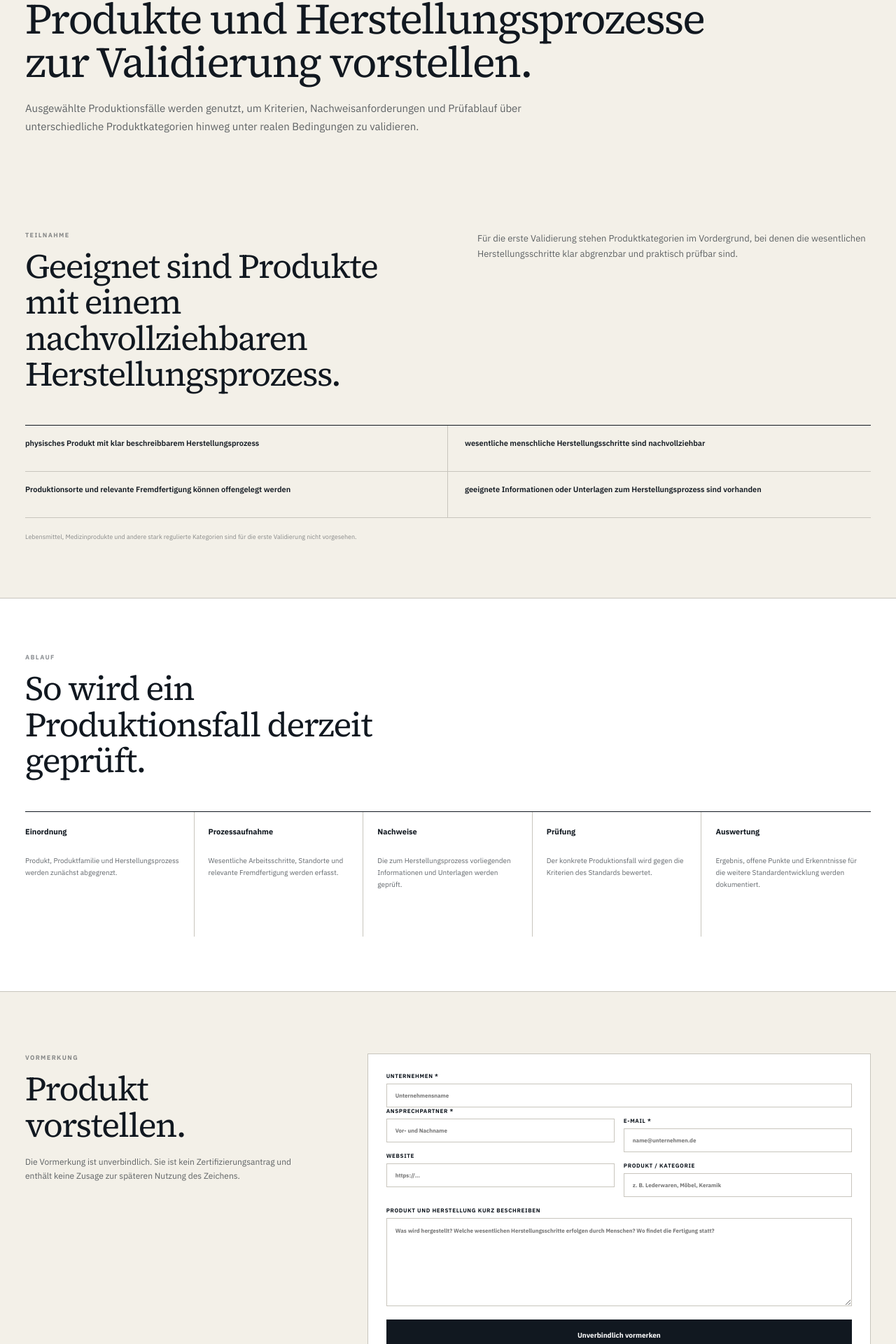
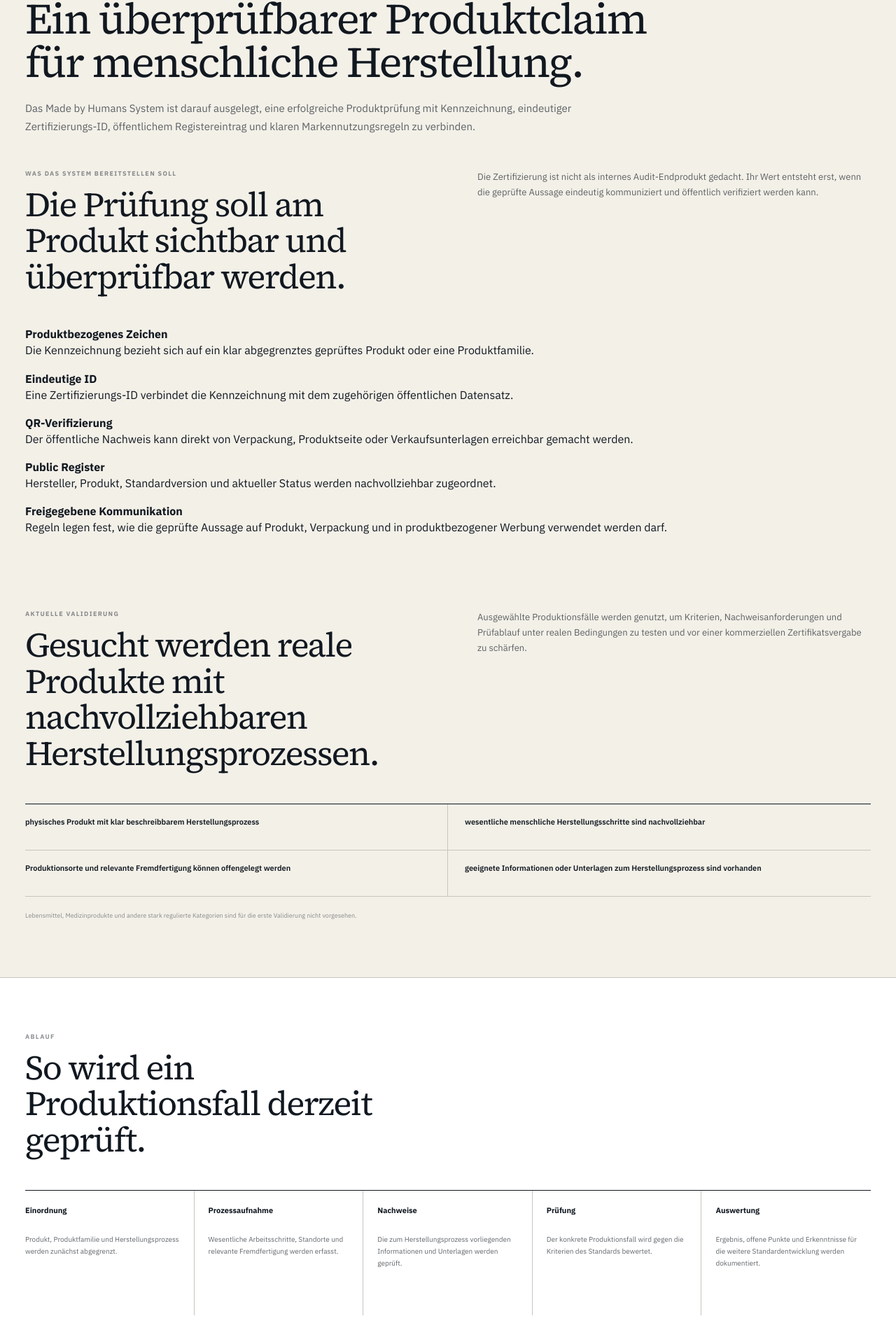
Before and after one commit to dennis-glaser-coder/human-certification-web, a Next.js app: page /fuer-hersteller in a window 1280 px wide. Shown: the part 186-2106 px from the top of the page at 70% size. Built offline with nearby package versions, Linux system fonts and the light colour scheme.

Commit message:
Strengthen manufacturer value proposition

```diff
--- a/src/app/fuer-hersteller/page.js
+++ b/src/app/fuer-hersteller/page.js
@@ -14,6 +14,14 @@ const initialForm = {
   message: '',
   company_website: '',
 };
+
+const benefits = [
+  ['Produktbezogenes Zeichen', 'Die Kennzeichnung bezieht sich auf ein klar abgegrenztes geprüftes Produkt oder eine Produktfamilie.'],
+  ['Eindeutige ID', 'Eine Zertifizierungs-ID verbindet die Kennzeichnung mit dem zugehörigen öffentlichen Datensatz.'],
+  ['QR-Verifizierung', 'Der öffentliche Nachweis kann direkt von Verpackung, Produktseite oder Verkaufsunterlagen erreichbar gemacht werden.'],
+  ['Public Register', 'Hersteller, Produkt, Standardversion und aktueller Status werden nachvollziehbar zugeordnet.'],
+  ['Freigegebene Kommunikation', 'Regeln legen fest, wie die geprüfte Aussage auf Produkt, Verpackung und in produktbezogener Werbung verwendet werden darf.'],
+];
 
 const suitable = [
   'physisches Produkt mit klar beschreibbarem Herstellungsprozess',
@@ -42,7 +50,7 @@ export default function ManufacturerPage() {
     event.preventDefault();
 
     if (form.company_website) {
-      setState({ loading: false, success: true, message: 'Vielen Dank. Ihre Anfrage wurde vorgemerkt.' });
+      setState({ loading: false, success: true, message: 'Vielen Dank. Ihre Anfrage wurde erhalten.' });
       return;
     }
 
@@ -69,7 +77,7 @@ export default function ManufacturerPage() {
     }
 
     setForm(initialForm);
-    setState({ loading: false, success: true, message: 'Vielen Dank. Wir haben Ihre Vormerkung erhalten.' });
+    setState({ loading: false, success: true, message: 'Vielen Dank. Wir haben Ihre Anfrage erhalten.' });
   }
 
   return (
@@ -78,22 +86,46 @@ export default function ManufacturerPage() {
 
       <section className="pageHero shell">
         <div className="eyebrow">FÜR HERSTELLER</div>
-        <h1>Produkte und Herstellungsprozesse zur Validierung vorstellen.</h1>
+        <h1>Ein überprüfbarer Produktclaim für menschliche Herstellung.</h1>
         <p className="lead">
-          Ausgewählte Produktionsfälle werden genutzt, um Kriterien, Nachweisanforderungen und Prüfablauf
-          über unterschiedliche Produktkategorien hinweg unter realen Bedingungen zu validieren.
+          Das Made by Humans System ist darauf ausgelegt, eine erfolgreiche Produktprüfung mit Kennzeichnung,
+          eindeutiger Zertifizierungs-ID, öffentlichem Registereintrag und klaren Markennutzungsregeln zu verbinden.
         </p>
+      </section>
+
+      <section className="manufacturerBenefits">
+        <div className="shell">
+          <div className="sectionIntro compact">
+            <div>
+              <div className="sectionNo">WAS DAS SYSTEM BEREITSTELLEN SOLL</div>
+              <h2>Die Prüfung soll am Produkt sichtbar und überprüfbar werden.</h2>
+            </div>
+            <p>
+              Die Zertifizierung ist nicht als internes Audit-Endprodukt gedacht.
+              Ihr Wert entsteht erst, wenn die geprüfte Aussage eindeutig kommuniziert und öffentlich verifiziert werden kann.
+            </p>
+          </div>
+
+          <div className="manufacturerBenefitGrid">
+            {benefits.map(([title, copy]) => (
+              <article key={title}>
+                <strong>{title}</strong>
+                <p>{copy}</p>
+              </article>
+            ))}
+          </div>
+        </div>
       </section>
 
       <section className="shell manufacturerFit">
         <div className="sectionIntro compact">
           <div>
-            <div className="sectionNo">TEILNAHME</div>
-            <h2>Geeignet sind Produkte mit einem nachvollziehbaren Herstellungsprozess.</h2>
+            <div className="sectionNo">AKTUELLE VALIDIERUNG</div>
+            <h2>Gesucht werden reale Produkte mit nachvollziehbaren Herstellungsprozessen.</h2>
           </div>
           <p>
-            Für die erste Validierung stehen Produktkategorien im Vordergrund, bei denen die wesentlichen
-            Herstellungsschritte klar abgrenzbar und praktisch prüfbar sind.
+            Ausgewählte Produktionsfälle werden genutzt, um Kriterien, Nachweisanforderungen und Prüfablauf
+            unter realen Bedingungen zu testen und vor einer kommerziellen Zertifikatsvergabe zu schärfen.
           </p>
         </div>
 
@@ -127,10 +159,10 @@ export default function ManufacturerPage() {
 
       <section className="shell interestSection">
         <div className="interestIntro">
-          <div className="sectionNo">VORMERKUNG</div>
-          <h2>Produkt vorstellen.</h2>
+          <div className="sectionNo">PRODUKT VORSTELLEN</div>
+          <h2>Produkt zur Validierung einreichen.</h2>
           <p>
-            Die Vormerkung ist unverbindlich. Sie ist kein Zertifizierungsantrag und enthält keine Zusage
+            Die Anfrage ist unverbindlich. Sie ist kein Zertifizierungsantrag und enthält keine Zusage
             zur späteren Nutzung des Zeichens.
           </p>
         </div>
@@ -174,7 +206,7 @@ export default function ManufacturerPage() {
           </label>
 
           <button className="button primary formButton" disabled={state.loading}>
-            {state.loading ? 'Wird gesendet …' : 'Unverbindlich vormerken'}
+            {state.loading ? 'Wird gesendet …' : 'Produkt zur Validierung vorstellen'}
           </button>
 
           {state.message && <p className={state.success ? 'formMessage success' : 'formMessage'}>{state.message}</p>}
```
